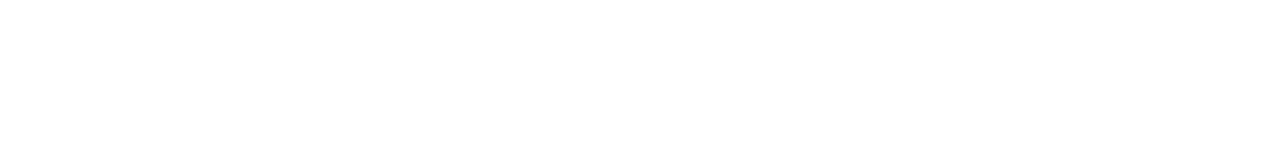
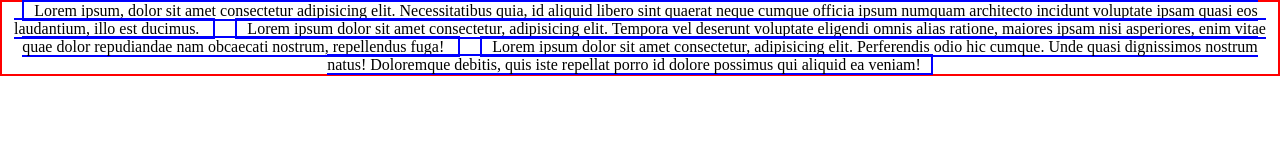
Before and after one commit to Miguelsantana2021/DISPLAY-INLINE, a plain HTML site: page index.html in a window 1280 px wide. Drawn offline with Linux system fonts and the light colour scheme.

Commit message:
segundo commit

```diff
--- a/index.html
+++ b/index.html
@@ -4,9 +4,22 @@
     <meta charset="UTF-8">
     <meta http-equiv="X-UA-Compatible" content="IE=edge">
     <meta name="viewport" content="width=device-width, initial-scale=1.0">
+    <link rel="stylesheet" href="style.css">
     <title>DISPLAY-INLINE</title>
 </head>
 <body>
+    <main>
+        <div>
+            Lorem ipsum, dolor sit amet consectetur adipisicing elit. Necessitatibus quia, id aliquid libero sint quaerat neque cumque officia ipsum numquam architecto incidunt voluptate ipsam quasi eos laudantium, illo est ducimus.
+        </div>
+        <div>
+            Lorem ipsum dolor sit amet consectetur, adipisicing elit. Tempora vel deserunt voluptate eligendi omnis alias ratione, maiores ipsam nisi asperiores, enim vitae quae dolor repudiandae nam obcaecati nostrum, repellendus fuga!
+        </div>
+        <div>
+            Lorem ipsum dolor sit amet consectetur, adipisicing elit. Perferendis odio hic cumque. Unde quasi dignissimos nostrum natus! Doloremque debitis, quis iste repellat porro id dolore possimus qui aliquid ea veniam!
+        </div>
+
+    </main>
 
 </body>
 </html>
--- a/style.css
+++ b/style.css
@@ -0,0 +1,17 @@
+*{
+    margin: 0;
+    padding: 0;
+    box-sizing: border-box;
+
+}
+main{
+    border: 2px solid red;
+    text-align: center;
+}
+div{
+    border: 2px solid blue;
+    display: inline;
+    margin-right: 20px;
+    padding-inline: 10px;
+
+}
```
